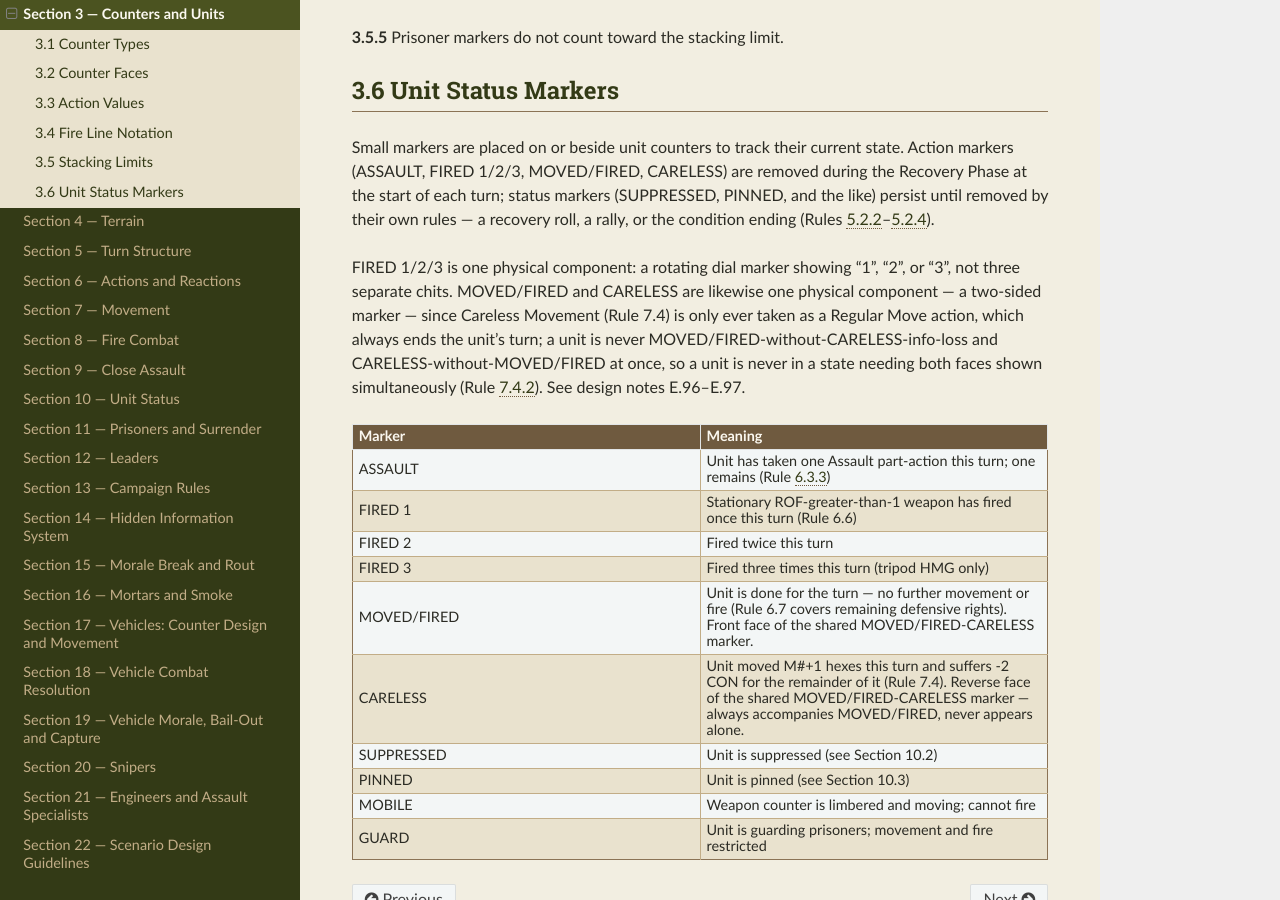
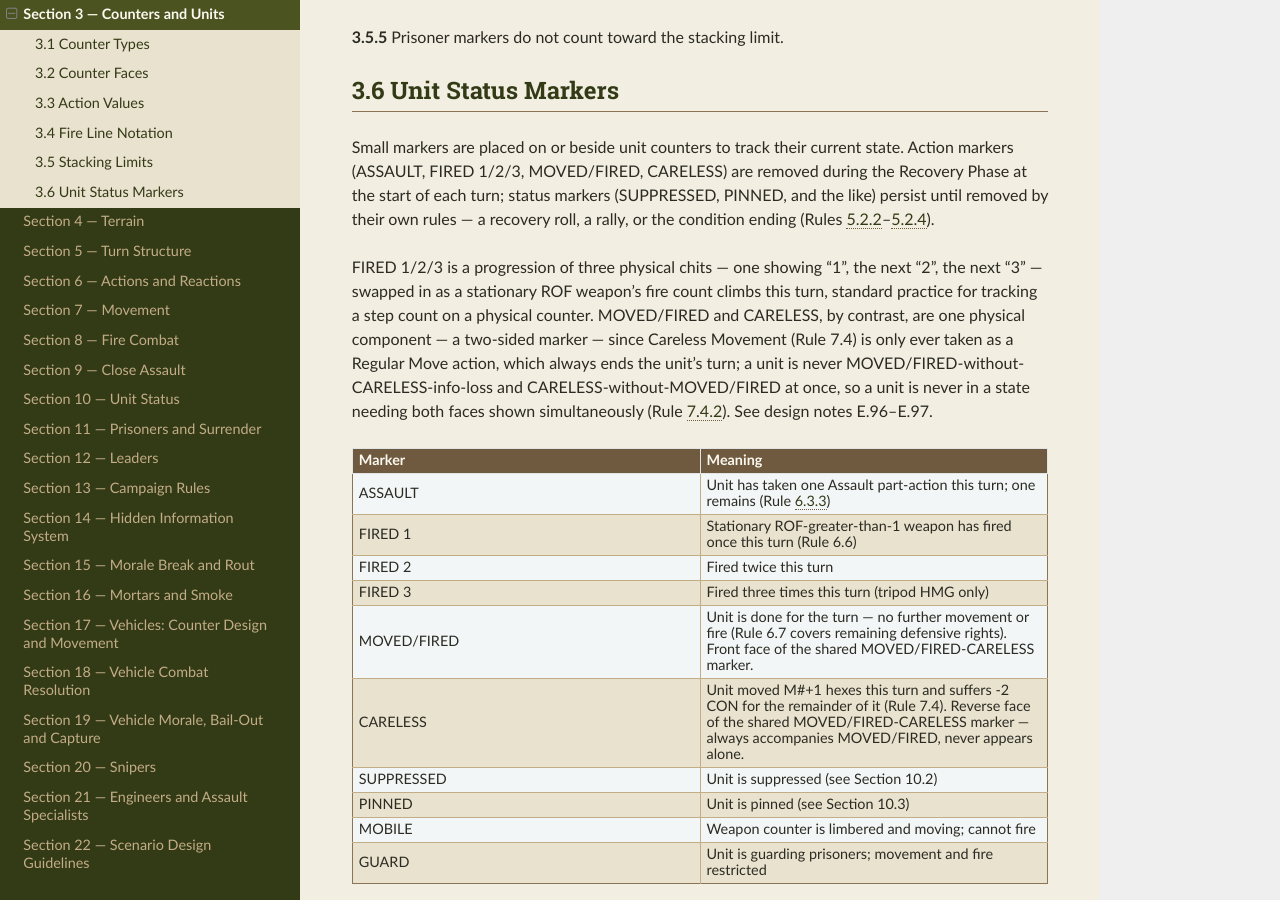
Before and after one commit to spugnoid/wdr-wargame, a Sphinx documentation site: the page built from docs/source/section_3__counters_and_units.rst, in a window 1280 px wide and 900 px high, scrolled down 2553 px. Built offline with Sphinx 7.4.7 and the Read the Docs theme 3.1.0, drawn with Linux system fonts in a browser that asks for light colours.

Commit message:
Fix FIRED 1/2/3 component description: chit progression, not a dial
Rule 3.6 and the Section 1 component list both incorrectly described
FIRED 1/2/3 as a single rotating-dial component. It's standard
practice for a physical wargame counter set: three separate die-cut
chits swapped in as a stationary ROF weapon's fire count climbs, the
same kind of step-progression component as everything else in the box.

Co-Authored-By: Claude Sonnet 5 <noreply@anthropic.com>
Claude-Session: https://claude.ai/code/session_01JR94vPWBLRUe9FEb7xdDWs

```diff
--- a/docs/source/section_1__introduction_and_components.rst
+++ b/docs/source/section_1__introduction_and_components.rst
@@ -45,7 +45,7 @@ The game does not glorify war. The ordinary soldiers of every nation were not ev
      - 2 sets
    * - ASSAULT markers
      - TBD
-   * - FIRED marker — one rotating dial per unit, showing 1/2/3 (Rule 6.6)
+   * - FIRED 1/2/3 markers — progression of three chits per unit (Rule 3.6, Rule 6.6)
      - TBD
    * - MOVED/FIRED-CARELESS markers — two-sided (Rule 3.6, Rule 7.4.2)
      - TBD
--- a/docs/source/section_3__counters_and_units.rst
+++ b/docs/source/section_3__counters_and_units.rst
@@ -269,7 +269,7 @@ The upper right corner of each counter shows three action values:
 
 Small markers are placed on or beside unit counters to track their current state. Action markers (ASSAULT, FIRED 1/2/3, MOVED/FIRED, CARELESS) are removed during the Recovery Phase at the start of each turn; status markers (SUPPRESSED, PINNED, and the like) persist until removed by their own rules — a recovery roll, a rally, or the condition ending (Rules 5.2.2–5.2.4).
 
-FIRED 1/2/3 is one physical component: a rotating dial marker showing "1", "2", or "3", not three separate chits. MOVED/FIRED and CARELESS are likewise one physical component — a two-sided marker — since Careless Movement (Rule 7.4) is only ever taken as a Regular Move action, which always ends the unit's turn; a unit is never MOVED/FIRED-without-CARELESS-info-loss and CARELESS-without-MOVED/FIRED at once, so a unit is never in a state needing both faces shown simultaneously (Rule 7.4.2). See design notes E.96–E.97.
+FIRED 1/2/3 is a progression of three physical chits — one showing "1", the next "2", the next "3" — swapped in as a stationary ROF weapon's fire count climbs this turn, standard practice for tracking a step count on a physical counter. MOVED/FIRED and CARELESS, by contrast, are one physical component — a two-sided marker — since Careless Movement (Rule 7.4) is only ever taken as a Regular Move action, which always ends the unit's turn; a unit is never MOVED/FIRED-without-CARELESS-info-loss and CARELESS-without-MOVED/FIRED at once, so a unit is never in a state needing both faces shown simultaneously (Rule 7.4.2). See design notes E.96–E.97.
 
 .. list-table::
    :header-rows: 1
```
